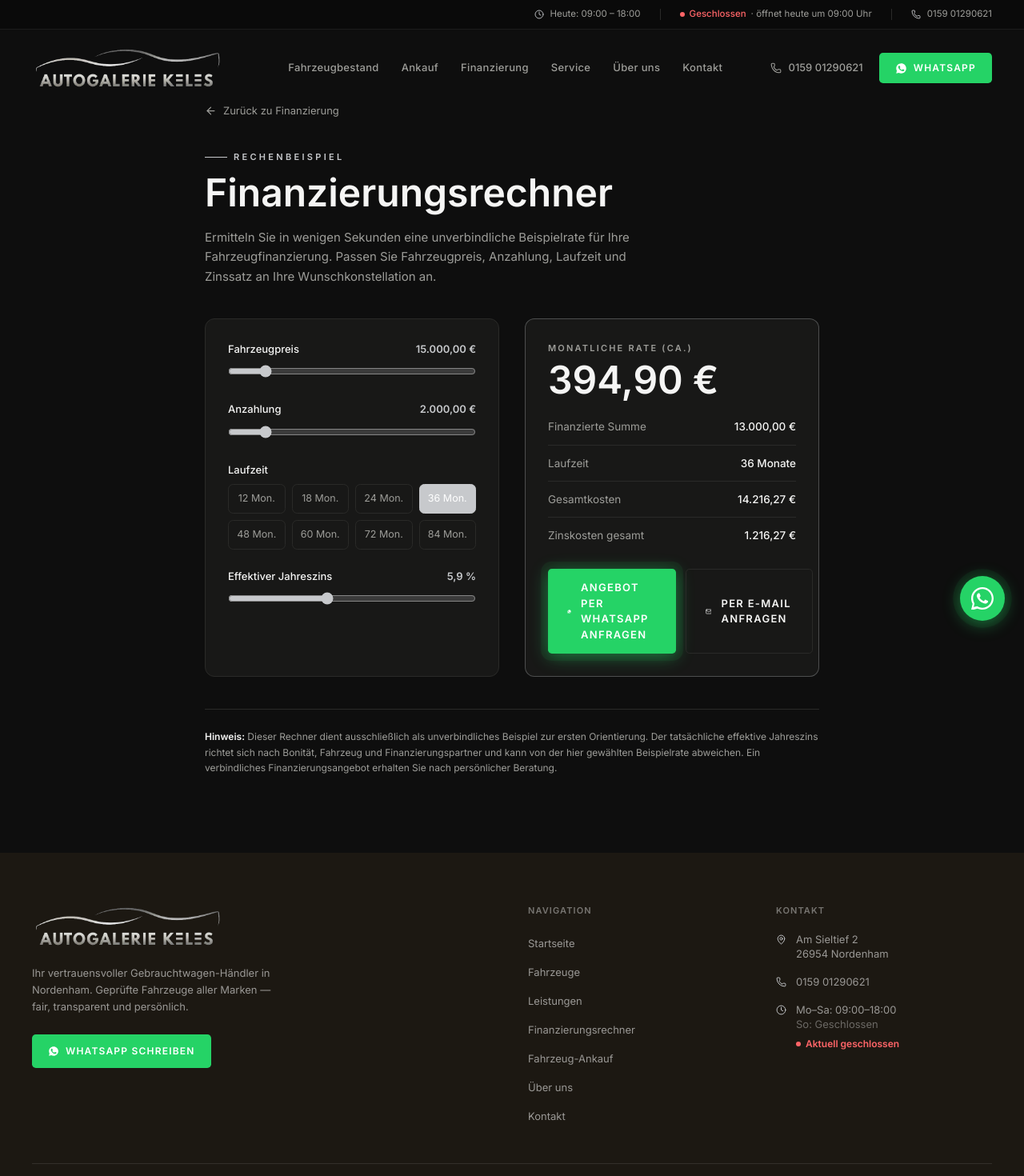
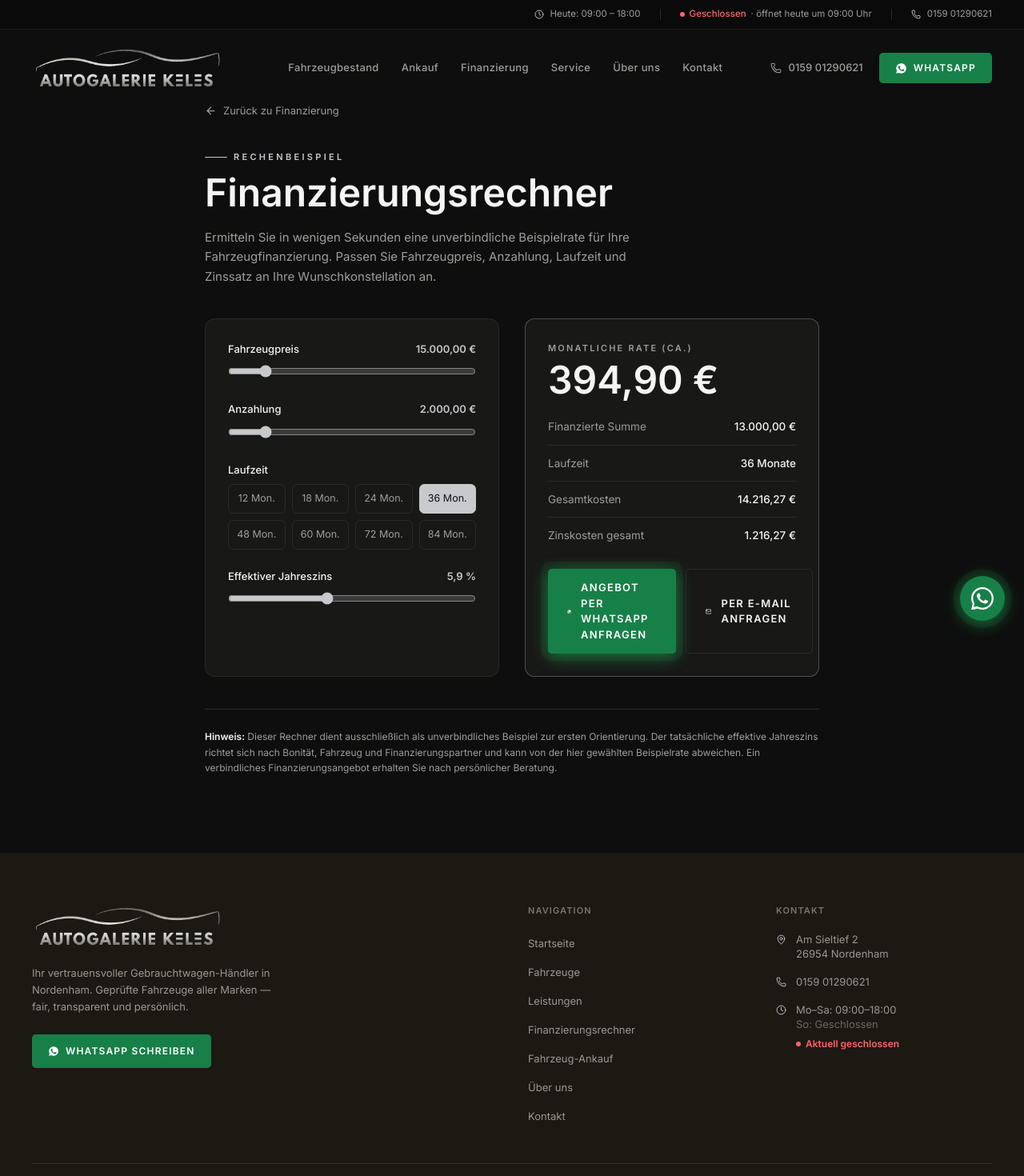
Before and after one commit to Visionarymotion/Autogalerie-Keles-FInal, a Next.js app: page /finanzierungsrechner in a window 1280 px wide. Shown: the top 1470 px of the page at 80% size. Built offline with nearby package versions, Linux system fonts and the light colour scheme.

Commit message:
A11y: WCAG-AA-Kontrast auf Haupt-CTAs behoben (WhatsApp-Grün 1.98:1 -> 4.98:1, Silber-Akzent-Buttons 1.66:1 -> 11.6:1 via text-primary-foreground), Marken-Fokusring statt Browser-Default

```diff
--- a/app/ankauf/ankauf-client.tsx
+++ b/app/ankauf/ankauf-client.tsx
@@ -193,7 +193,7 @@ export default function AnkaufClient() {
             <button
               type="submit"
               disabled={!canSubmit}
-              className="flex-1 inline-flex items-center justify-center gap-2.5 bg-[#25D366] hover:bg-[#20bd5a] disabled:opacity-40 disabled:cursor-not-allowed text-white text-[14px] font-semibold tracking-wide px-8 py-4 rounded-md transition-all duration-300"
+              className="flex-1 inline-flex items-center justify-center gap-2.5 bg-[#178048] hover:bg-[#136339] disabled:opacity-40 disabled:cursor-not-allowed text-white text-[14px] font-semibold tracking-wide px-8 py-4 rounded-md transition-all duration-300"
             >
               <WhatsAppIcon size={17} />
               Anfrage per WhatsApp senden
@@ -228,7 +228,7 @@ export default function AnkaufClient() {
               { step: '3', title: 'Verkauf & Auszahlung', text: 'Termin vor Ort, Barzahlung, Abmeldung inklusive.' },
             ].map((s) => (
               <li key={s.step} className="bg-card border border-border rounded-lg p-5">
-                <span className="inline-flex items-center justify-center w-8 h-8 rounded-full bg-gold text-white text-[13px] font-bold mb-3">{s.step}</span>
+                <span className="inline-flex items-center justify-center w-8 h-8 rounded-full bg-gold text-primary-foreground text-[13px] font-bold mb-3">{s.step}</span>
                 <h3 className="text-[14px] font-semibold text-foreground mb-1.5">{s.title}</h3>
                 <p className="text-[12px] text-muted-foreground leading-relaxed">{s.text}</p>
               </li>
--- a/app/finanzierungsrechner/finanzierungsrechner-client.tsx
+++ b/app/finanzierungsrechner/finanzierungsrechner-client.tsx
@@ -110,7 +110,7 @@ export default function FinanzierungsrechnerClient() {
                     onClick={() => setTerm(t)}
                     className={`text-[12.5px] py-2 rounded-md border transition-colors duration-300 ${
                       term === t
-                        ? 'bg-gold border-gold text-white'
+                        ? 'bg-gold border-gold text-primary-foreground'
                         : 'border-border text-muted-foreground hover:border-gold/40'
                     }`}
                   >
@@ -169,7 +169,7 @@ export default function FinanzierungsrechnerClient() {
                 href={waHref}
                 target="_blank"
                 rel="noopener noreferrer"
-                className="whatsapp-pulse flex-1 inline-flex items-center justify-center gap-3 px-6 py-3.5 bg-[#25D366] text-white text-[13px] font-semibold tracking-widest uppercase hover:bg-[#20bd5a] transition-all duration-300 rounded-sm"
+                className="whatsapp-pulse flex-1 inline-flex items-center justify-center gap-3 px-6 py-3.5 bg-[#178048] text-white text-[13px] font-semibold tracking-widest uppercase hover:bg-[#136339] transition-all duration-300 rounded-sm"
               >
                 <WhatsAppIcon size={15} />
                 Angebot per WhatsApp anfragen
--- a/app/leistungen/[slug]/page.tsx
+++ b/app/leistungen/[slug]/page.tsx
@@ -95,7 +95,7 @@ export default async function LeistungDetailPage({ params }: { params: Promise<{
               href={waHref}
               target="_blank"
               rel="noopener noreferrer"
-              className="whatsapp-pulse w-full sm:w-auto inline-flex items-center justify-center gap-3 px-7 py-3.5 bg-[#25D366] text-white text-[13px] font-semibold tracking-widest uppercase hover:bg-[#20bd5a] transition-all duration-300 rounded-sm"
+              className="whatsapp-pulse w-full sm:w-auto inline-flex items-center justify-center gap-3 px-7 py-3.5 bg-[#178048] text-white text-[13px] font-semibold tracking-widest uppercase hover:bg-[#136339] transition-all duration-300 rounded-sm"
             >
               <WhatsAppIcon size={15} />
               {service.ctaText}
--- a/app/not-found.tsx
+++ b/app/not-found.tsx
@@ -33,7 +33,7 @@ export default function NotFound() {
       <div className="flex flex-wrap items-center justify-center gap-3">
         <Link
           href="/fahrzeuge"
-          className="btn-shine group inline-flex items-center gap-2.5 px-7 py-3.5 bg-gold text-white font-semibold text-[13px] tracking-widest uppercase rounded-sm hover:bg-gold/90 transition-all duration-300"
+          className="btn-shine group inline-flex items-center gap-2.5 px-7 py-3.5 bg-gold text-primary-foreground font-semibold text-[13px] tracking-widest uppercase rounded-sm hover:bg-gold/90 transition-all duration-300"
         >
           <Search size={15} strokeWidth={2} />
           Zum Fahrzeugbestand
--- a/components/contact.tsx
+++ b/components/contact.tsx
@@ -106,7 +106,7 @@ export default function Contact() {
             href={`https://wa.me/${siteConfig.contact.ctaWhatsapp}`}
             target="_blank"
             rel="noopener noreferrer"
-            className="whatsapp-pulse flex items-center gap-3 px-5 py-4 bg-[#25D366] rounded-xl hover:bg-[#22bf5d] transition-all duration-300"
+            className="whatsapp-pulse flex items-center gap-3 px-5 py-4 bg-[#178048] rounded-xl hover:bg-[#136339] transition-all duration-300"
           >
             <div className="w-10 h-10 rounded-full bg-white/15 flex items-center justify-center flex-shrink-0">
               <WhatsAppIcon size={16} />
@@ -318,10 +318,10 @@ export default function Contact() {
                       <button
                         type="submit"
                         disabled={loading}
-                        className="inline-flex items-center gap-2.5 px-7 py-3.5 bg-gold text-white text-[13px] font-semibold tracking-widest uppercase rounded-lg hover:bg-gold/90 transition-all duration-300 disabled:opacity-60"
+                        className="inline-flex items-center gap-2.5 px-7 py-3.5 bg-gold text-primary-foreground text-[13px] font-semibold tracking-widest uppercase rounded-lg hover:bg-gold/90 transition-all duration-300 disabled:opacity-60"
                       >
                         {loading ? (
-                          <span className="w-4 h-4 border-2 border-white/30 border-t-white rounded-full animate-spin" aria-hidden="true" />
+                          <span className="w-4 h-4 border-2 border-background/30 border-t-background rounded-full animate-spin" aria-hidden="true" />
                         ) : (
                           <Send size={14} strokeWidth={2} />
                         )}
--- a/components/footer.tsx
+++ b/components/footer.tsx
@@ -60,7 +60,7 @@ export default function Footer() {
               href={`https://wa.me/${siteConfig.contact.ctaWhatsapp}`}
               target="_blank"
               rel="noopener noreferrer"
-              className="inline-flex items-center gap-2 px-5 py-3 bg-[#25D366] text-white text-[12px] font-semibold tracking-widest uppercase hover:bg-[#20bd5a] transition-all duration-300 rounded-sm shadow-[0_0_0_0_rgba(37,211,102,0.5)] hover:shadow-[0_0_0_6px_rgba(37,211,102,0.15)]"
+              className="inline-flex items-center gap-2 px-5 py-3 bg-[#178048] text-white text-[12px] font-semibold tracking-widest uppercase hover:bg-[#136339] transition-all duration-300 rounded-sm shadow-[0_0_0_0_rgba(23,128,72,0.5)] hover:shadow-[0_0_0_6px_rgba(23,128,72,0.15)]"
             >
               <WhatsAppIcon size={14} />
               WhatsApp schreiben
--- a/components/inventory.tsx
+++ b/components/inventory.tsx
@@ -76,7 +76,7 @@ function CarCard({ car }: { car: Vehicle }) {
         target="_blank"
         rel="noopener noreferrer"
         aria-label={`${car.brand} ${car.model} per WhatsApp anfragen`}
-        className="absolute top-3 left-3 z-10 flex items-center justify-center w-9 h-9 rounded-full bg-[#25D366] hover:bg-[#20bd5a] shadow-lg transition-colors duration-300"
+        className="absolute top-3 left-3 z-10 flex items-center justify-center w-9 h-9 rounded-full bg-[#178048] hover:bg-[#136339] shadow-lg transition-colors duration-300"
       >
         <WhatsAppIcon size={16} />
       </a>
@@ -134,7 +134,7 @@ export default async function Inventory() {
             href={`https://wa.me/${siteConfig.contact.ctaWhatsapp}?text=${encodeURIComponent('Hallo, ich suche ein bestimmtes Fahrzeug und würde mich gerne beraten lassen.')}`}
             target="_blank"
             rel="noopener noreferrer"
-            className="whatsapp-pulse group inline-flex items-center gap-3 px-8 py-4 bg-[#25D366] text-white text-[13px] font-semibold tracking-widest uppercase hover:bg-[#22bf5d] transition-all duration-300 rounded-sm"
+            className="whatsapp-pulse group inline-flex items-center gap-3 px-8 py-4 bg-[#178048] text-white text-[13px] font-semibold tracking-widest uppercase hover:bg-[#136339] transition-all duration-300 rounded-sm"
           >
             <WhatsAppIcon size={15} />
             Wunschfahrzeug anfragen
--- a/components/map-section.tsx
+++ b/components/map-section.tsx
@@ -41,7 +41,7 @@ export default function MapSection() {
         </div>
         <button
           onClick={grantConsent}
-          className="px-5 py-2.5 bg-gold text-white text-[12px] font-semibold tracking-widest uppercase hover:bg-gold/90 transition-all duration-300 rounded-sm"
+          className="px-5 py-2.5 bg-gold text-primary-foreground text-[12px] font-semibold tracking-widest uppercase hover:bg-gold/90 transition-all duration-300 rounded-sm"
         >
           Karte laden
         </button>
--- a/components/navbar.tsx
+++ b/components/navbar.tsx
@@ -130,7 +130,7 @@ export default function Navbar() {
                 href={`https://wa.me/${siteConfig.contact.ctaWhatsapp}`}
                 target="_blank"
                 rel="noopener noreferrer"
-                className="flex items-center gap-2 px-5 py-2.5 bg-[#25D366] text-white text-[12px] font-semibold tracking-widest uppercase hover:bg-[#20bd5a] transition-all duration-300 rounded-sm shadow-[0_0_0_0_rgba(37,211,102,0.5)] hover:shadow-[0_0_0_6px_rgba(37,211,102,0.15)]"
+                className="flex items-center gap-2 px-5 py-2.5 bg-[#178048] text-white text-[12px] font-semibold tracking-widest uppercase hover:bg-[#136339] transition-all duration-300 rounded-sm shadow-[0_0_0_0_rgba(23,128,72,0.5)] hover:shadow-[0_0_0_6px_rgba(23,128,72,0.15)]"
               >
                 <svg viewBox="0 0 24 24" width="15" height="15" fill="currentColor" aria-hidden="true">
                   <path d="M12.04 2c-5.52 0-10 4.48-10 10 0 1.77.46 3.45 1.27 4.9L2 22l5.25-1.38a9.96 9.96 0 0 0 4.79 1.22h.01c5.52 0 10-4.48 10-10s-4.49-9.84-10.01-9.84Zm5.86 14.26c-.25.7-1.45 1.36-2 1.44-.51.08-1.15.11-1.86-.12-.43-.14-.98-.32-1.68-.63-2.96-1.28-4.89-4.26-5.04-4.46-.15-.2-1.2-1.6-1.2-3.05 0-1.45.76-2.16 1.03-2.46.27-.3.6-.37.8-.37.2 0 .4 0 .58.01.18.01.44-.07.68.53.25.6.85 2.08.92 2.23.07.15.12.33.02.53-.1.2-.15.32-.3.49-.15.17-.31.38-.44.51-.15.15-.3.31-.13.6.17.3.76 1.26 1.64 2.04 1.13.99 2.08 1.3 2.38 1.45.3.15.47.13.65-.08.18-.2.75-.87.95-1.17.2-.3.4-.25.68-.15.28.1 1.77.84 2.08 1 .3.15.5.23.58.35.08.13.08.72-.17 1.42Z" />
@@ -191,7 +191,7 @@ export default function Navbar() {
                 href={`https://wa.me/${siteConfig.contact.ctaWhatsapp}`}
                 target="_blank"
                 rel="noopener noreferrer"
-                className="flex items-center justify-center gap-2 text-center px-6 py-3 bg-[#25D366] text-white text-sm font-semibold tracking-wider uppercase rounded-sm"
+                className="flex items-center justify-center gap-2 text-center px-6 py-3 bg-[#178048] text-white text-sm font-semibold tracking-wider uppercase rounded-sm"
                 onClick={() => setMenuOpen(false)}
               >
                 <svg viewBox="0 0 24 24" width="16" height="16" fill="currentColor" aria-hidden="true">
--- a/components/services.tsx
+++ b/components/services.tsx
@@ -34,7 +34,7 @@ export default function Services() {
                   className="block bg-card border border-border rounded-lg p-7 group hover:shadow-md hover:border-gold/30 transition-all duration-300"
                 >
                   <div className="w-11 h-11 rounded-md bg-gold/10 border border-gold/20 flex items-center justify-center mb-5 group-hover:bg-gold group-hover:border-gold transition-all duration-300">
-                    <Icon size={20} strokeWidth={1.6} className="text-gold group-hover:text-white transition-colors duration-300" />
+                    <Icon size={20} strokeWidth={1.6} className="text-gold group-hover:text-primary-foreground transition-colors duration-300" />
                   </div>
                   <h3 className="text-[16px] font-[var(--font-heading)] font-semibold text-foreground mb-2.5">{s.title}</h3>
                   <p className="text-[13px] text-muted-foreground leading-relaxed mb-4">{s.shortText}</p>
--- a/components/whatsapp-float.tsx
+++ b/components/whatsapp-float.tsx
@@ -3,7 +3,7 @@ import { siteConfig } from '@/lib/site-config'
 /**
  * Fixer, leuchtender WhatsApp-Button – wie im Referenzvideo des
  * Kunden unten rechts auf jeder Seite sichtbar. Bewusst in
- * WhatsApp-Grün (#25D366), NICHT in Gold – soll sofort als
+ * WhatsApp-Grün (#178048), NICHT in Gold – soll sofort als
  * WhatsApp erkennbar sein, nicht ins Farbschema "eingefärbt" werden.
  */
 export function WhatsAppFloat() {
@@ -13,7 +13,7 @@ export function WhatsAppFloat() {
       target="_blank"
       rel="noopener noreferrer"
       aria-label="Auf WhatsApp schreiben"
-      className="whatsapp-pulse fixed bottom-6 right-6 z-50 w-14 h-14 rounded-full bg-[#25D366] flex items-center justify-center hover:bg-[#22bf5d] transition-colors duration-300 hover:scale-105"
+      className="whatsapp-float-global whatsapp-pulse fixed bottom-6 right-6 z-50 w-14 h-14 rounded-full bg-[#178048] flex items-center justify-center hover:bg-[#136339] transition-colors duration-300 hover:scale-105"
       style={{ transition: 'transform 0.25s ease, background-color 0.25s ease' }}
     >
       <svg viewBox="0 0 24 24" className="w-7 h-7 fill-white">
```
Also changed, not shown: app/globals.css (+17 -0 lines).
